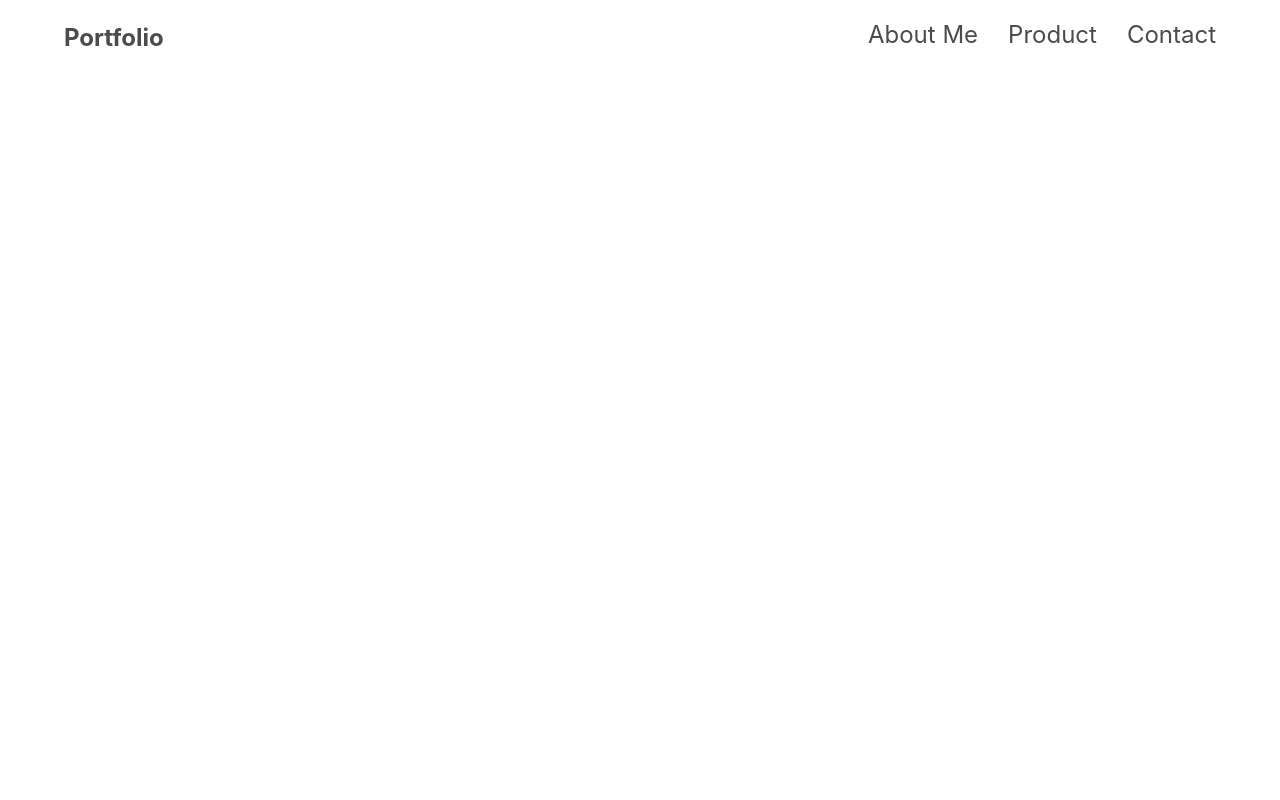
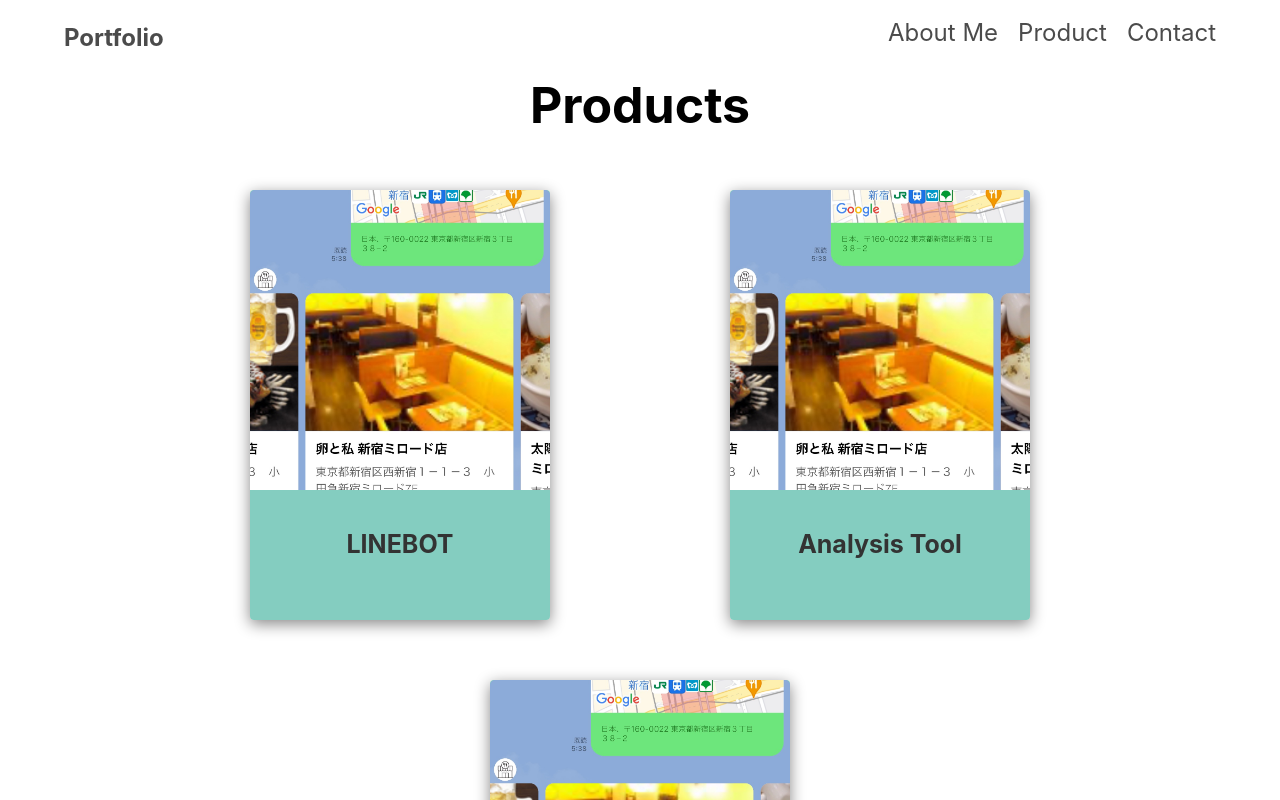
Before and after one commit to rikako1021/portfolio, a React (Create React App) app: page /product in a window 1280 px wide. Shown: the top 800 px of the page. Built offline with nearby package versions, Linux system fonts and the light colour scheme.

Commit message:
nav修正＋product基礎完成

```diff
--- a/src/components/About.js
+++ b/src/components/About.js
@@ -46,6 +46,10 @@
                 </ul>
            </div>
        </div>
+       <br/>
+       <br/>
+       <br/>
+       <br/>
        <img src={image} alt="Main" />
    </div>
  )
--- a/src/components/Header.js
+++ b/src/components/Header.js
@@ -9,9 +9,9 @@
          </h1>
          <nav>
              <ul>
-                 <li><NavLink to="/about">About Me</NavLink></li>
-                 <li><NavLink to="/product">Product</NavLink></li>
-                 <li><NavLink to="/contact">Contact</NavLink></li>
+                 <li><NavLink to="/about">About Me  </NavLink></li>
+                 <li><NavLink to="/product">Product  </NavLink></li>
+                 <li><NavLink to="/contact">Contact  </NavLink></li>
              </ul>
          </nav>
      </header>
--- a/src/components/Product.js
+++ b/src/components/Product.js
@@ -1,9 +1,36 @@
 import React from 'react'
+import product1 from '../image/linebot.jpg'
 
 function Product() {
  return (
-   <div>
-     Product page
+   <div className="product">
+     <h1>Products</h1>
+     <div className="card-group">
+     <a href="/">
+     <section class="card">
+       <img class="card-img" src={product1} alt=""/>
+       <div class="card-content">
+         <h1>LINEBOT</h1>
+         <br/>
+       </div>
+     </section></a>
+     <a href="/">
+     <section class="card">
+       <img class="card-img" src={product1} alt=""/>
+       <div class="card-content">
+         <h1>Analysis Tool</h1>
+         <br/>
+       </div>
+     </section></a>
+     <a href="/">
+     <section class="card">
+       <img class="card-img" src={product1} alt=""/>
+       <div class="card-content">
+         <h1>Recipe Page</h1>
+         <br/>
+       </div>
+     </section></a>
+     </div>
    </div>
  )
 }
--- a/src/index.css
+++ b/src/index.css
@@ -49,11 +49,6 @@
     vertical-align:baseline;
     background:transparent;
 }
-ins {
-    background-color:#ff9;
-    color:#000;
-    text-decoration:none;
-}
 table {
     border-collapse:collapse;
     border-spacing:0;
@@ -87,8 +82,8 @@
 header {
  padding-left: 5%;
  padding-right: 5%;
- padding-top: 0;
- padding-bottom: 0;
+ padding-top: 0%;
+ padding-bottom: 0%;
  position: fixed;
  top: 0;
  width: 100%;
@@ -119,9 +114,18 @@
  }
 
  header > nav > ul > li {
-  margin: 0 0 0 30px;
+  margin: 10px 0 10px 20px;
   font-size: 10px;
+  display: table-cell;
+  padding-bottom: 5px;
  }
+ nav > li.current {
+  border-bottom: 3px solid #92D050;
+ }
+ nav li:hover{
+  border-bottom: 3px solid #61c5b8;
+  }
+
  /* Home.js  */
 .home{
  position: relative;
@@ -164,7 +168,9 @@
   margin: 20px;
   padding: 30px;
   color: white;
-  background: linear-gradient(90deg, rgb(108, 78, 156) 0%, rgba(9,9,121,0.500437675070028) 31%, rgba(0,212,255,1) 100%);
+  background: linear-gradient(90deg, rgb(93, 58, 117) 0%, rgba(9,9,121,0.500437675070028) 30%, rgba(92, 212, 236, 0.89) 100%);
+  box-shadow: 0 10px 25px 0 rgba(0, 0, 0, 0.411);
+  border-radius: 4px;
 }
 .profile > h2 {
   text-align: center;
@@ -181,13 +187,14 @@
 }
 
 .skill {
-
   margin: 20px;
   padding: 30px;
   color: white;
   background: rgb(34,193,195);
   background: linear-gradient(180deg, rgb(21, 112, 114) 0%, rgba(33, 187, 161, 0.503) 100%);
   width: 50%;
+  box-shadow: 0 10px 25px 0 rgba(0, 0, 0, 0.411);
+  border-radius: 4px;
 }
 
 .skill > h2 {
@@ -216,6 +223,8 @@
   background: rgb(131,58,180);
   background: linear-gradient(180deg, rgba(92, 134, 189, 0.932) 0%, rgba(82, 153, 194, 0.521) 100%);
   width: 50%;
+  box-shadow: 0 10px 25px 0 rgba(0, 0, 0, 0.411);
+  border-radius: 4px;
 }
 .experience > h2 {
   text-align: center;
@@ -280,3 +289,50 @@
   max-height: max-content;
   object-fit: cover;
  }
+
+ /* product */
+ .product {
+  margin-top: 80px;
+  text-align: center;
+}
+.product > h1 {
+  text-align: center;
+  font-size: 50px;
+  margin-bottom: 30px;
+}
+ .card {
+  margin: 30px;
+  width: 300px;
+  background: rgba(77, 182, 163, 0.685);
+  border-radius: 4px;
+  box-shadow: 0 4px 15px rgb(136, 135, 135);
+}
+.card-img {
+  border-radius: 5px 5px 0 0;
+  max-width: 100%;
+  height: auto;
+}
+.card-content {
+  padding: 20px;
+  text-align: center;
+  line-height: 150%;
+}
+.card-content > h1 {
+  font-size: 25px;
+  margin: 20px;
+  text-align: center;
+  color: #333;
+}
+.card > a:hover {
+  color: #0090aa;
+}
+.card-group {
+  margin: auto;
+  max-width: 75%;
+  width: 90%;
+  height: auto;
+  display: flex;
+  flex-direction: row;
+  flex-wrap: wrap;
+  justify-content: space-around;
+}
```
Also changed, not shown: src/image/linebot.jpg (added).
